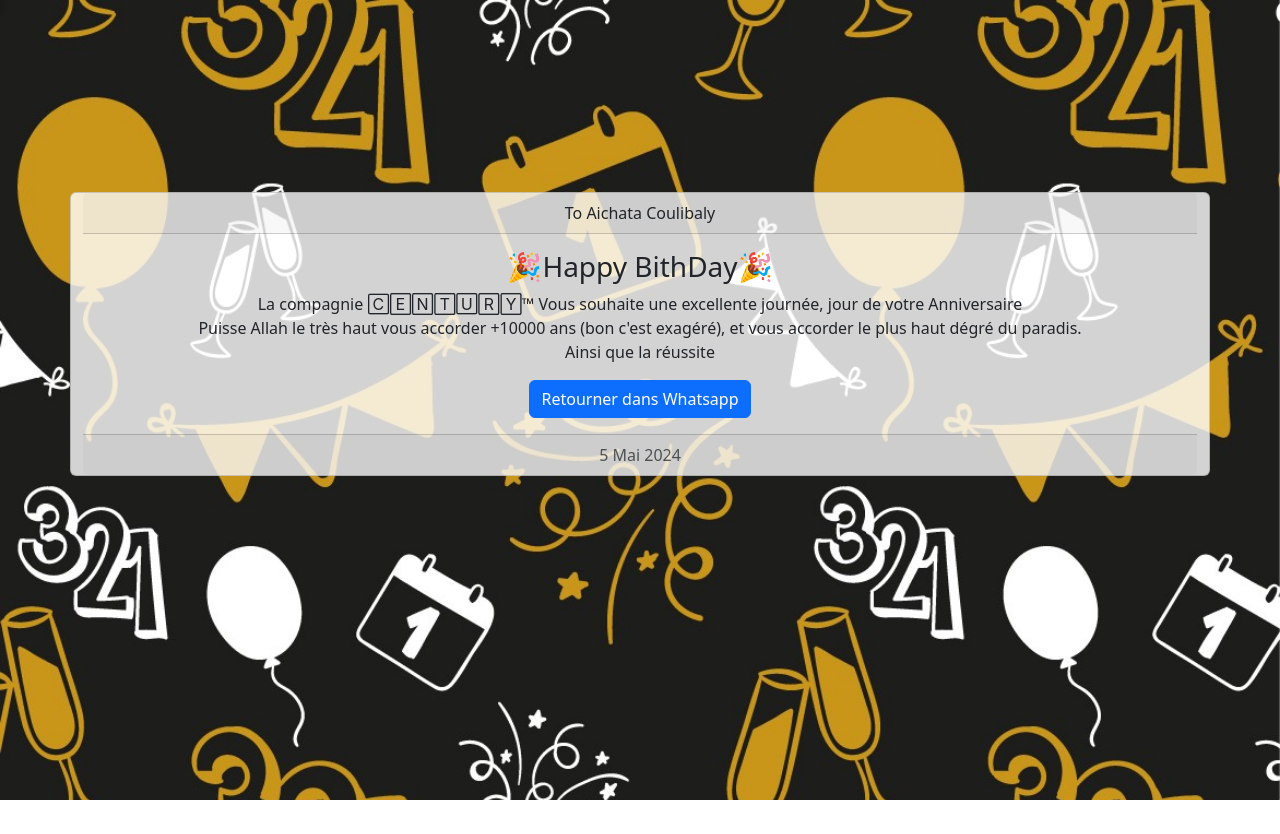
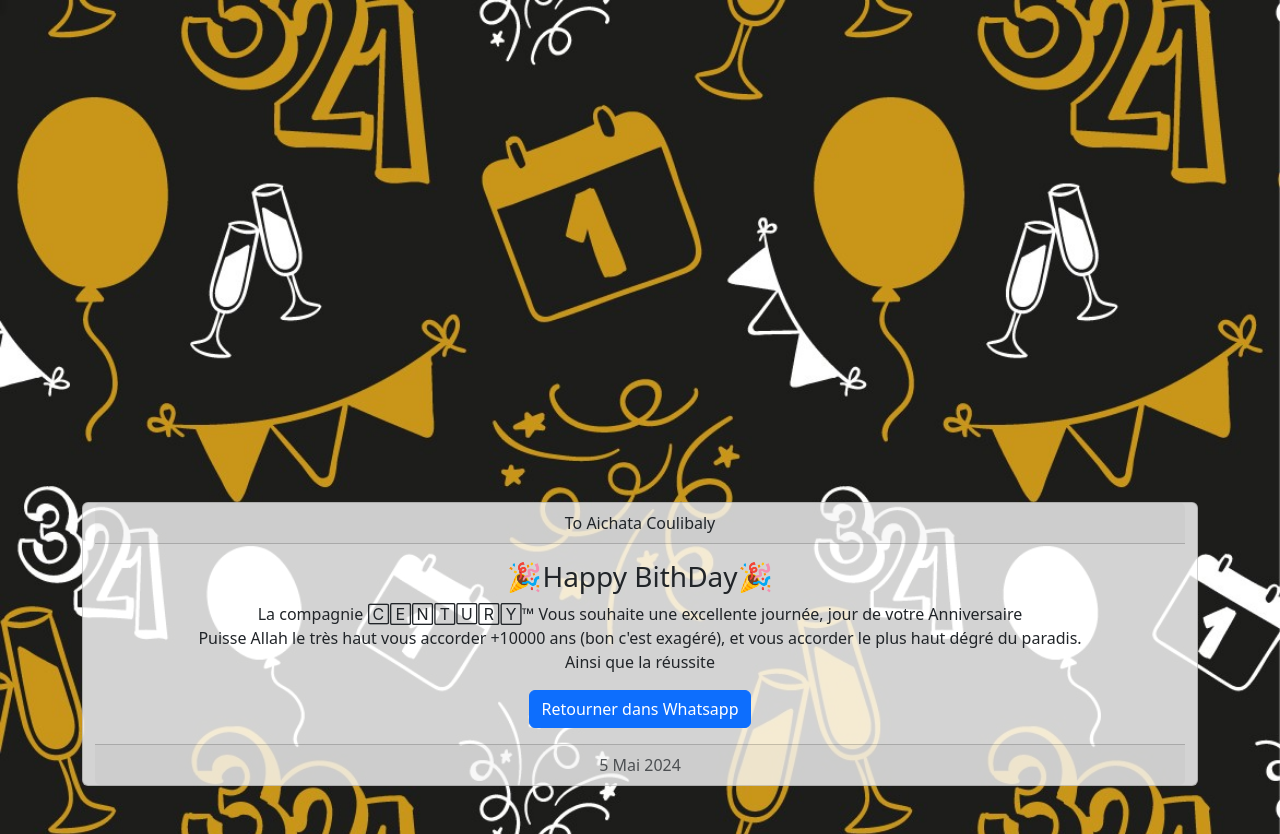
Before and after one commit to Thiemoko27/Hooks, a React (Vite) app: page / in a window 1280 px wide. Before the commit the page ends 800 px from the top, so only its background shows below. Built offline with nearby package versions, Linux system fonts and the light colour scheme.

Commit message:
Correction des bugs

```diff
--- a/src/Components/Page/Counter.jsx
+++ b/src/Components/Page/Counter.jsx
@@ -1,6 +1,6 @@
 import { useEffect, useState } from "react";
 import { Card } from "../card";
-const textStyle = {fontSize: '120px', marginTop: '15%', marginLeft: '45%',
+const textStyle = {fontSize: '120px', marginTop: '45%', marginLeft: '42.5%',
                    fontFamily: 'Trebuchet MS', color: 'white',
                 }
 
@@ -19,7 +19,7 @@
         }
     }, [count])
 
-    return <div>
+    return <div className="container my-3">
         {PCounter}
         {count == null && <Card />}
     </div>
```
